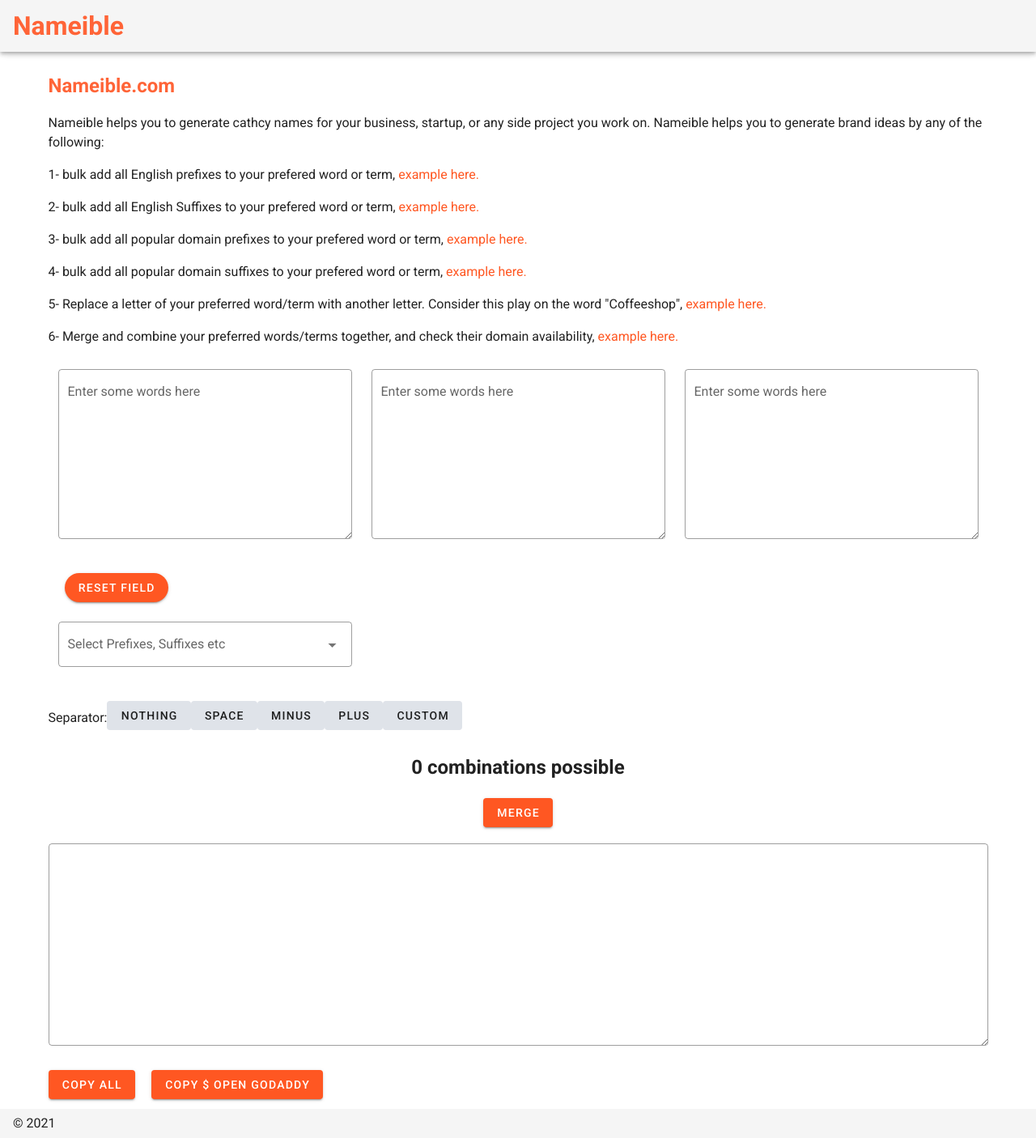
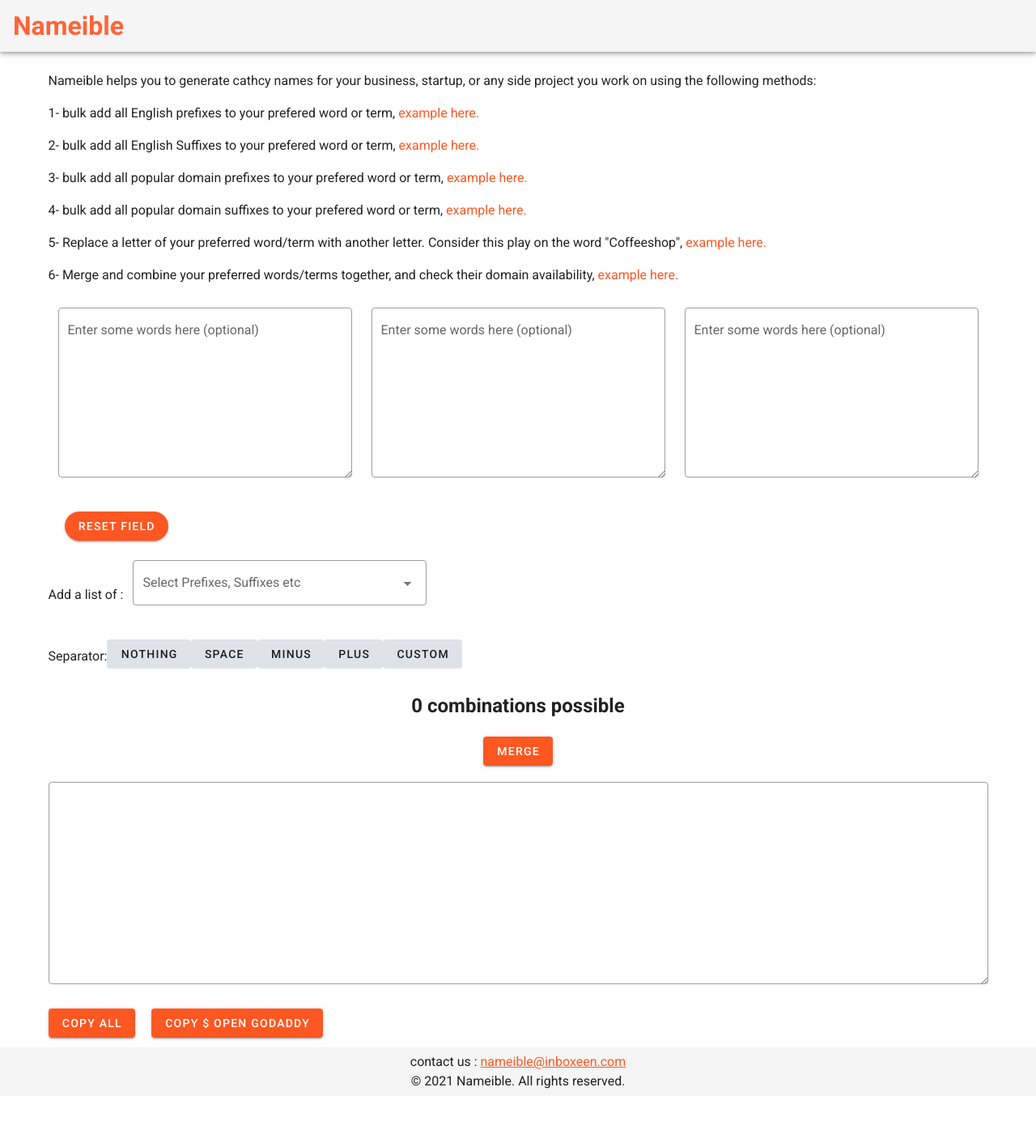
Before and after one commit to Arabic-tools/nameible, a Nuxt app: page / in a window 1280 px wide. Shown: the whole page at 81% size. After the commit the page ends 1360 px from the top, so only its background shows below. Built offline with nearby package versions, Linux system fonts and the light colour scheme.

Commit message:
update things

```diff
--- a/layouts/default.vue
+++ b/layouts/default.vue
@@ -12,7 +12,22 @@
     </v-main>
 
     <v-footer :absolute="!fixed" app>
-      <span>&copy; {{ new Date().getFullYear() }}</span>
+
+      <v-row>
+        <v-col style="text-align:center">
+                              <!-- الموقع برعاية :
+
+          <a href="https://wasetshera.com?myad=53196"> وسيط شراء من الإنترنت</a>
+          <br /> -->
+         contact us :
+          <a href="mailto:nameible@inboxeen.com">nameible@inboxeen.com</a>
+
+          <br />
+              © 2021 Nameible. All rights reserved.
+        </v-col>
+      </v-row>
+
+      <!-- <span>&copy; {{ new Date().getFullYear() }}</span> -->
     </v-footer>
   </v-app>
 </template>
--- a/nuxt.config.js
+++ b/nuxt.config.js
@@ -39,6 +39,7 @@ export default {
     '@nuxtjs/eslint-module',
     // https://go.nuxtjs.dev/vuetify
     '@nuxtjs/vuetify',
+
   ],
 
   // Modules: https://go.nuxtjs.dev/config-modules
@@ -47,6 +48,7 @@ export default {
     '@nuxtjs/axios',
     // https://go.nuxtjs.dev/pwa
     '@nuxtjs/pwa',
+
   ],
 
   // Axios module configuration: https://go.nuxtjs.dev/config-axios
@@ -83,6 +85,7 @@ export default {
     }
   },
 
+
   // Build Configuration: https://go.nuxtjs.dev/config-build
   build: {
   }
--- a/pages/data.json
+++ b/pages/data.json
@@ -1,31 +1,31 @@
 {
   "letters": [
-    "A",
-    "B",
-    "C",
-    "D",
-    "E",
-    "F",
-    "G",
-    "H",
-    "I",
-    "J",
-    "K",
-    "L",
-    "M",
-    "N",
-    "O",
-    "P",
-    "Q",
-    "R",
-    "S",
-    "T",
-    "U",
-    "V",
-    "W",
-    "X",
-    "Y",
-    "Z"
+    "a",
+    "b",
+    "c",
+    "d",
+    "e",
+    "f",
+    "g",
+    "h",
+    "i",
+    "j",
+    "k",
+    "l",
+    "m",
+    "n",
+    "o",
+    "p",
+    "q",
+    "r",
+    "s",
+    "t",
+    "u",
+    "v",
+    "w",
+    "x",
+    "y",
+    "z"
   ],
   "prefix": [
     "a",
--- a/pages/index.vue
+++ b/pages/index.vue
@@ -3,15 +3,14 @@
     <div class="mt-3">
       <div class="banner-section">
         <div class="right-section">
-          <div class="mb-4 display-block">
+          <!-- <div class="mb-4 display-block">
             <h2 style="color: #ff6437" class="heading">Nameible.com</h2>
-          </div>
+          </div> -->
           <div class="mb-4 display-block">
             <div class="mb-2 display-block">
               <p class="description">
                 Nameible helps you to generate cathcy names for your business,
-                startup, or any side project you work on. Nameible helps you to
-                generate brand ideas by any of the following:
+                startup, or any side project you work on using the following methods:
               </p>
             </div>
           </div>
@@ -35,7 +34,7 @@
       <v-row>
         <v-col cols="12" sm="4">
           <v-textarea
-            label="Enter some words here"
+            label="Enter some words here (optional)"
             outlined
             rows="4"
             row-height="50"
@@ -45,7 +44,7 @@
         </v-col>
         <v-col cols="12" sm="4">
           <v-textarea
-            label="Enter some words here"
+            label="Enter some words here (optional)"
             height="210"
             outlined
             rows="4"
@@ -55,7 +54,7 @@
         </v-col>
         <v-col cols="12" sm="4">
           <v-textarea
-            label="Enter some words here"
+            label="Enter some words here (optional)"
             outlined
             rows="4"
             row-height="50"
@@ -76,7 +75,9 @@
     <div>
       <div class="featured-section mt-3">
         <v-container fluid>
-          <v-row align="center">
+
+          <v-row align="center"  >
+            Add a list of :
             <v-col class="d-flex" cols="12" sm="6" md="4">
               <v-select
                 :items="items"
@@ -85,7 +86,7 @@
                 v-model="selectOption"
               ></v-select>
             </v-col>
-            <v-col class="d-flex" cols="12" sm="6" md="4">
+            <v-col class="d-flex" cols="12" sm="6" md="3">
               <v-select
                 :items="fields"
                 label="Select Fields"
@@ -94,7 +95,7 @@
                 v-show="selectOption"
               ></v-select>
             </v-col>
-            <v-col class="d-flex" cols="12" sm="6" md="4">
+            <v-col class="d-flex" cols="12" sm="6" md="3">
               <v-btn
                 class="mb-8"
                 color="primary"
@@ -174,43 +175,7 @@
             ></v-text-field
           ></v-btn>
         </div>
-        <!-- <div class="">
-          <div class="">
-            <span class="featured-title">Wrap in:</span>
-            <v-btn
-              @click="
-                wrapStart = ''
-                wrapEnd = ''
-                activeWrap = 'Nothing'
-              "
-              color="#dfe3e9"
-              depressed
-              :class="[activeWrap === 'Nothing' ? 'active' : '']"
-              >Nothing</v-btn
-            >
-            <v-btn
-              @click="
-                wrapping()
-                activeWrap = ''
-              "
-              color="#dfe3e9"
-              depressed
-              :class="[activeWrap === '' ? 'active' : '']"
-              >" "</v-btn
-            >
-            <v-btn
-              @click="
-                wrapStart = '['
-                wrapEnd = ']'
-                activeWrap = '[]'
-              "
-              color="#dfe3e9"
-              depressed
-              :class="[activeWrap === '[]' ? 'active' : '']"
-              >[]</v-btn
-            >
-          </div>
-        </div> -->
+
       </div>
     </div>
     <h2 class="text-center mt-5 combination-text" v-if="combine.length">
@@ -395,8 +360,25 @@ export default {
         this.secondText = this.domainSuffix.join('\n')
         this.thirdText = '.com\n' + '.net\n' + '.org'
       }
+      else if (example === 5) {
+                this.firstText = "coffee"
+                this.secondText = this.letters.join('\n')
+        this.thirdText = "op\n"
+      }
+
+      else if (example === 6) {
+                this.firstText = "Red\n" + "Blue\n"  + "Yellow\n"
+        this.secondText = "CoffeeShop\n" + "coffee\n"
+
+      }
+      setTimeout( () => {
+         this.mergeText()
+      } , 500)
+
     },
+
     mergeText() {
+      console.log("hellow from merge")
       const arr = []
       this.combine.forEach((data) => {
         const newArray = data.split(',')
```
Also changed, not shown: 1 other file (tests, documents, lock files or other folders).
